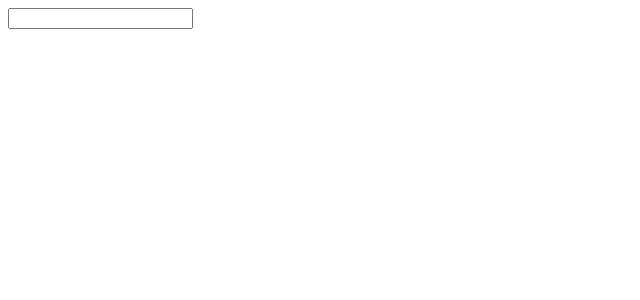
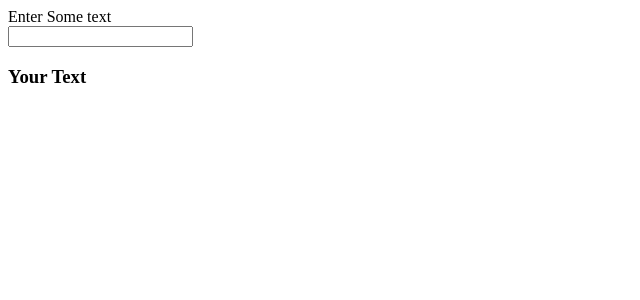
Before and after one commit to Harounted/Udemy-react-pics, a React (Create React App) app: page / in a window 1280 px wide. Shown: the top 300 px of the page, without its empty margins (0-640 px from the left). Built offline with nearby package versions, Linux system fonts and the light colour scheme.

Commit message:
finish exercice

```diff
--- a/src/App.js
+++ b/src/App.js
@@ -1,13 +1,19 @@
 import SearchBar from "./components/SearchBar";
 import searchImages from "./api";
+import React from "react";
+import { useState } from "react";
 
 function App() {
-  const handleSubmit = (term) => {
-    searchImages(term);
+  const [term, setTerm] = useState("");
+  const handleChange = (event) => {
+    setTerm(event.target.value);
   };
   return (
     <div>
-      <SearchBar onSubmit={handleSubmit} />
+      <div>Enter Some text</div>
+      <input onChange={handleChange} />
+      <h3>Your Text</h3>
+      <p>{term}</p>
     </div>
   );
 }
```
